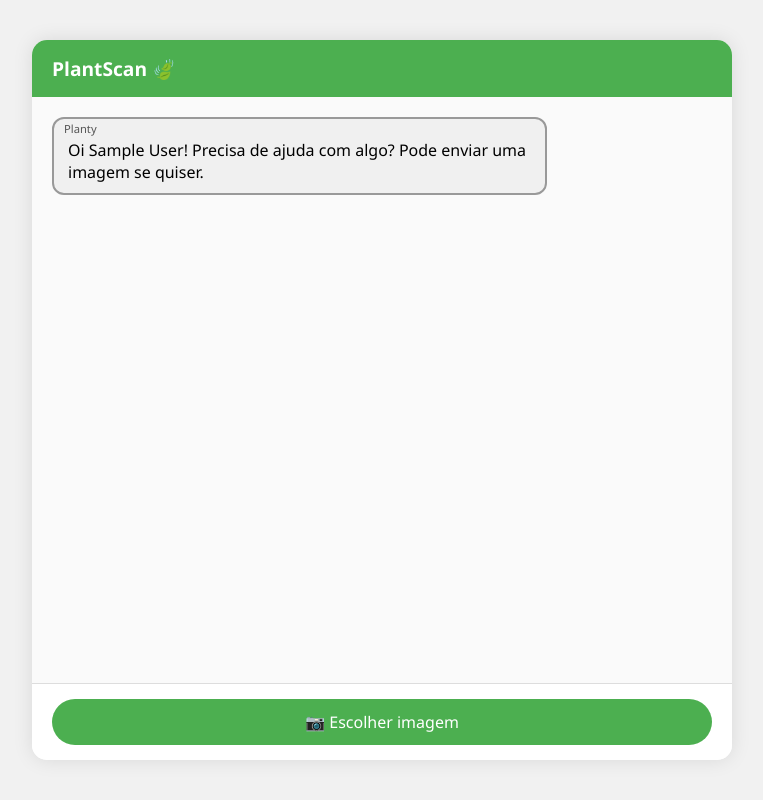
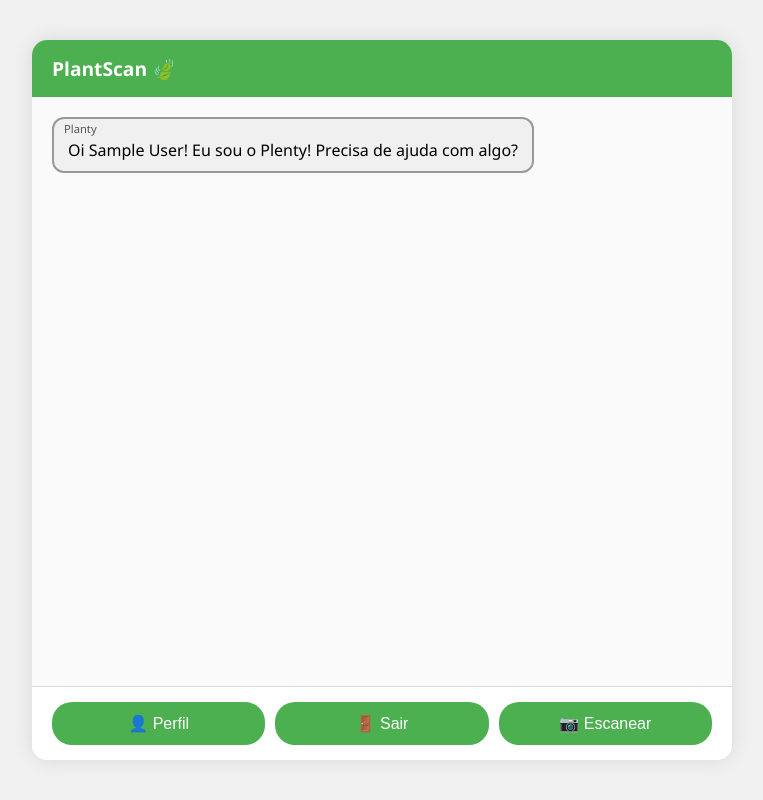
Before and after one commit to slamanio/PlantScan, a FastAPI app: page /homepage in a window 1280 px wide. Shown: the whole page, without its empty margins (258-1021 px from the left). Run offline with FastAPI, Linux system fonts and the light colour scheme; the visitor is signed in with stand-in values (Sample User, id 1); parts of the project's set-up code (start-up, migrations or seed data) failed here and were passed over.

Commit message:
🌱 Commit inicial na branch do Plenty

```diff
--- a/app/database.py
+++ b/app/database.py
@@ -20,3 +20,10 @@ with temp_engine.connect() as conn:
 engine = create_engine(SQLALCHEMY_DATABASE_URL, echo=True)
 SessionLocal = sessionmaker(bind=engine)
 Base = declarative_base()
+
+def get_db():
+    db = SessionLocal()
+    try:
+        yield db
+    finally:
+        db.close()
--- a/app/templates/homepage.html
+++ b/app/templates/homepage.html
@@ -3,7 +3,8 @@
 <head>
   <meta charset="UTF-8" />
   <meta name="viewport" content="width=device-width, initial-scale=1.0"/>
-  <title>Chat Expandido com Imagem</title>
+  <link rel="shortcut icon" href="/static/assets/imgs/chip.png">
+  <title>PlantScan</title>
   <style>
     * {
       box-sizing: border-box;
@@ -59,6 +60,7 @@
     }
 
     .sent {
+      content: "Planty";
       align-self: flex-end;
       background: #e1ffc7;
       border-color: #4CAF50;
@@ -89,23 +91,30 @@
     .input-area {
   padding: 15px 20px;
   display: flex;
-      align-items: center;
+  justify-content: space-between;
+  gap: 10px;
   background: #fff;
   border-top: 1px solid #ddd;
 }
 
-    .file-label {
+.action-btn {
   flex: 1;
-      text-align: center;
   padding: 12px;
-      background: #4CAF50;
+  border: none;
+  border-radius: 20px;
+  background-color: #4CAF50;
   color: white;
-      border: none;
-      border-radius: 25px;
+  font-size: 1em;
   cursor: pointer;
   transition: background 0.3s;
-      font-size: 1em;
 }
+
+.action-btn:hover {
+  background-color: #45a049;
+}
+
+
+
 
     .file-label:hover {
       background: #45a049;
@@ -131,7 +140,12 @@
     <div class="chat-messages" id="chatMessages"></div>
 
     <div class="input-area">
-      <label class="file-label" for="imageInput">📷 Escolher imagem</label>
+      <button class="action-btn" onclick="handleAction('update')">👤 Perfil</button>
+  <button class="action-btn" onclick="handleAction('logout')">🚪 Sair</button>
+  <button class="action-btn" onclick="handleAction('scan')">📷 Escanear</button>
+
+</div>
+
       <input type="file" id="imageInput" accept="image/*" />
     </div>
   </div>
@@ -160,20 +174,81 @@
   if (!file) return;
 
   const reader = new FileReader();
-      reader.onload = function (e) {
-        appendMessage(e.target.result, "sent", true);
-      };
-      reader.readAsDataURL(file);
 
-      this.value = ""; // permite reenvio da mesma imagem
+  reader.onload = async function (e) {
+    const base64Image = e.target.result;
+
+    appendMessage(base64Image, "sent", true);
+
+    const formData = new FormData();
+    formData.append("file", file);
+
+    try {
+  const res = await fetch(`${window.location.origin}/analyze`, {
+    method: "POST",
+    body: formData
   });
 
-    // Mensagem automática da "outra pessoa"
+  const contentType = res.headers.get("content-type") || "";
+
+  if (contentType.includes("application/json")) {
+    const data = await res.json();
+    console.log("Resposta JSON recebida:", data);
+    const description = data?.description || "🌧️ Erro ao analisar a imagem. Tente de novo!";
+appendMessage(description, "received");
+  } else {
+    const text = await res.text();
+    appendMessage("Plenty recebeu uma resposta inesperada:\n" + text, "received");
+  }
+} catch (error) {
+  appendMessage("Oops! Erro ao analisar a imagem: " + error.message, "received");
+}
+  };
+
+  reader.readAsDataURL(file);
+  this.value = "";
+});
+
+
     window.onload = () => {
       setTimeout(() => {
-        appendMessage("Oi {{user_name}}! Precisa de ajuda com algo? Pode enviar uma imagem se quiser.", "received");
+        appendMessage("Oi {{user_name}}! Eu sou o Plenty! Precisa de ajuda com algo?", "received");
       }, 500);
     };
+
+    function handleAction(action) {
+  let message = "";
+
+  switch (action) {
+    case "update":
+      message = "Quero ver meu perfil!";
+      setTimeout(() => {
+        appendMessage("Certo {{user_name}}! Redirecionarei você para seu perfil!.", "received");
+      }, 500);
+        setTimeout(() => {
+    window.location.href = "/" + action;
+  }, 2000);
+      break;
+    case "logout":
+      message = "Quero sair da minha conta.";
+      setTimeout(() => {
+        appendMessage("Certo {{user_name}}! Até a próxima!.", "received");
+      }, 500);
+      setTimeout(() => {
+    window.location.href = "/" + action;
+  }, 2000);
+      break;
+    case "scan":
+  message = "Quero escanear uma planta!";
+  document.getElementById("imageInput").click();
+  break;
+  }
+
+  appendMessage(message, "sent");
+
+
+}
+
   </script>
 </body>
 </html>
--- a/app/templates/index.html
+++ b/app/templates/index.html
@@ -14,7 +14,7 @@ document.addEventListener('DOMContentLoaded', () => {
     const menu = document.querySelector('.menu');
 
     window.addEventListener('scroll', () => {
-        // Ativa com APENAS 4px de scroll
+
         if (window.scrollY > 4) {
             menu.classList.add('scrolled');
         } else {
--- a/app/templates/login.html
+++ b/app/templates/login.html
@@ -42,7 +42,7 @@
     </div>
 
     <script>
-        // Função para mostrar/esconder senha
+
         document.addEventListener('DOMContentLoaded', function() {
             document.querySelectorAll('.toggle-password').forEach(icon => {
                 icon.addEventListener('click', function() {
--- a/app/templates/register.html
+++ b/app/templates/register.html
@@ -49,7 +49,7 @@
     </div>
 
     <script>
-        // Função para mostrar/esconder senha
+
         document.addEventListener('DOMContentLoaded', function() {
             document.querySelectorAll('.toggle-password').forEach(icon => {
                 icon.addEventListener('click', function() {
--- a/app/templates/update.html
+++ b/app/templates/update.html
@@ -38,7 +38,6 @@
     </div>
 
     <script>
-        // Função para mostrar/esconder senha
         document.addEventListener('DOMContentLoaded', function() {
             document.querySelectorAll('.toggle-password').forEach(icon => {
                 icon.addEventListener('click', function() {
```
Also changed, not shown: app/main.py (+9 -0 lines), app/models.py (+10 -0 lines), app/routes.py (+48 -6 lines), requirements.txt (+7 -21 lines), app/templates/layout.html (deleted). Lines whose indentation alone changed are shown as unchanged.
